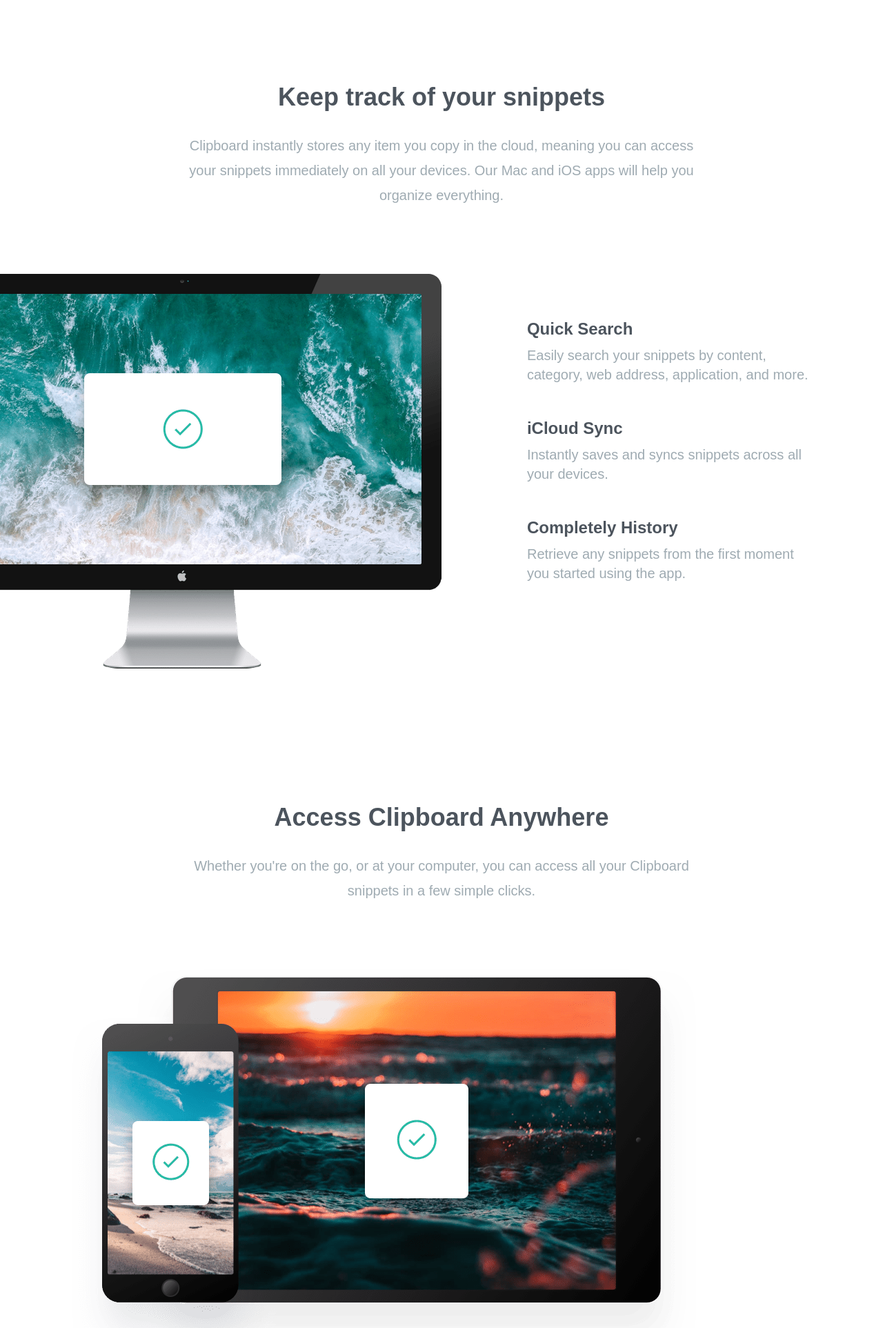
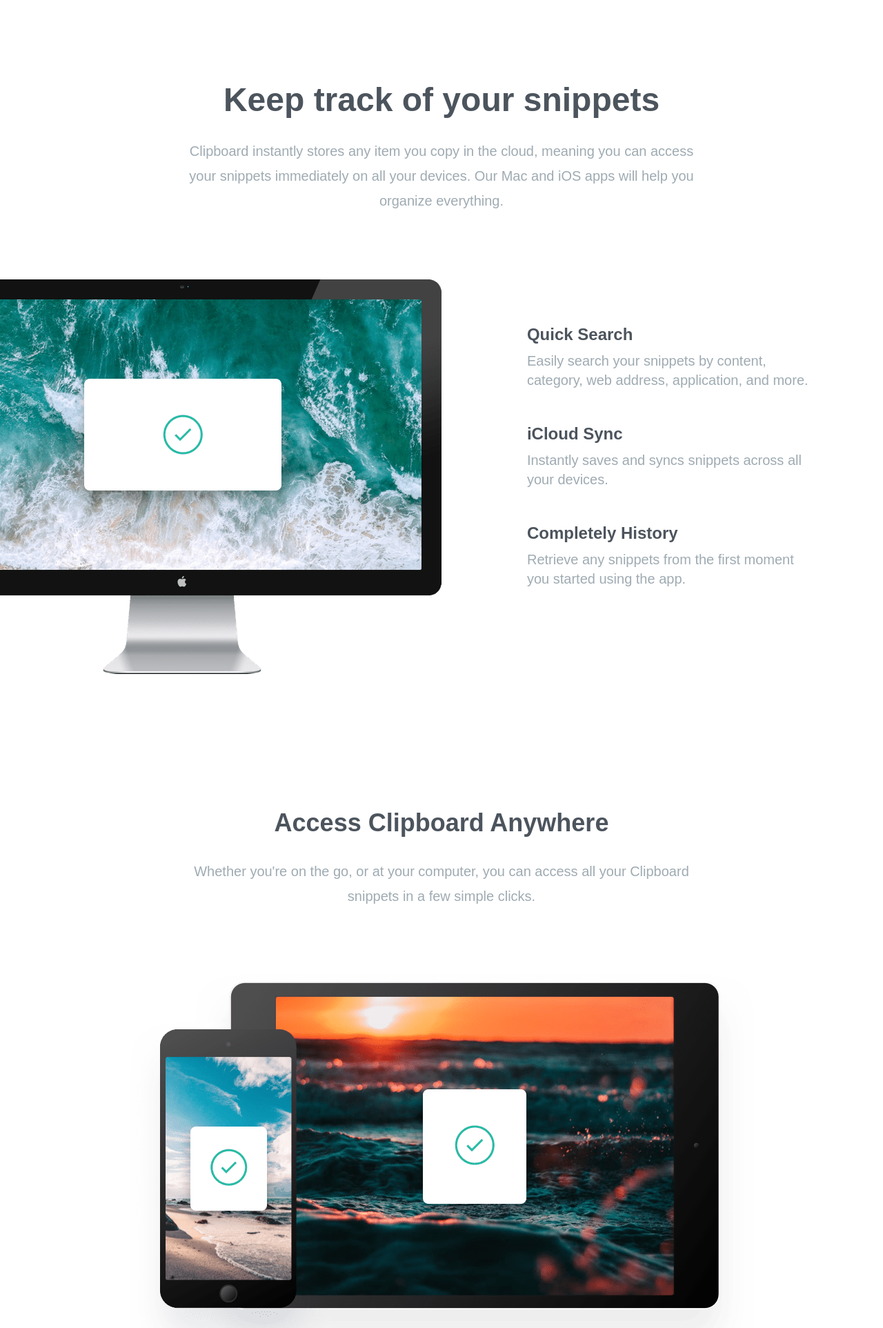
Before and after one commit to falandri/clipboard, a website: page public/index.html in a window 1280 px wide. Shown: the part 680-2605 px from the top of the page at 69% size. Drawn offline with Linux system fonts and the light colour scheme; a web font is replaced by a local one.

Commit message:
Edit image alignement

```diff
--- a/public/index.html
+++ b/public/index.html
@@ -51,7 +51,7 @@
     <!-- Snippets section -->
     <section id="snippets">
       <div class="mx-auto my-20 max-w-6xl px-10 text-center">
-        <h3 class="mb-8 text-4xl font-bold text-darkGrayishBlue md:text-4xl">
+        <h3 class="mb-8 text-4xl font-bold text-darkGrayishBlue md:text-5xl">
           Keep track of your snippets
         </h3>
         <p class="mx-auto mb-24 max-w-3xl text-xl leading-9 text-grayishBlue">
@@ -124,7 +124,7 @@
           Clipboard snippets in a few simple clicks.
         </p>
 
-        <img class="" src="images/image-devices.png" alt="" />
+        <img class="mx-auto" src="images/image-devices.png" alt="" />
       </div>
     </section>
 
```
Also changed, not shown: public/css/style.css.
